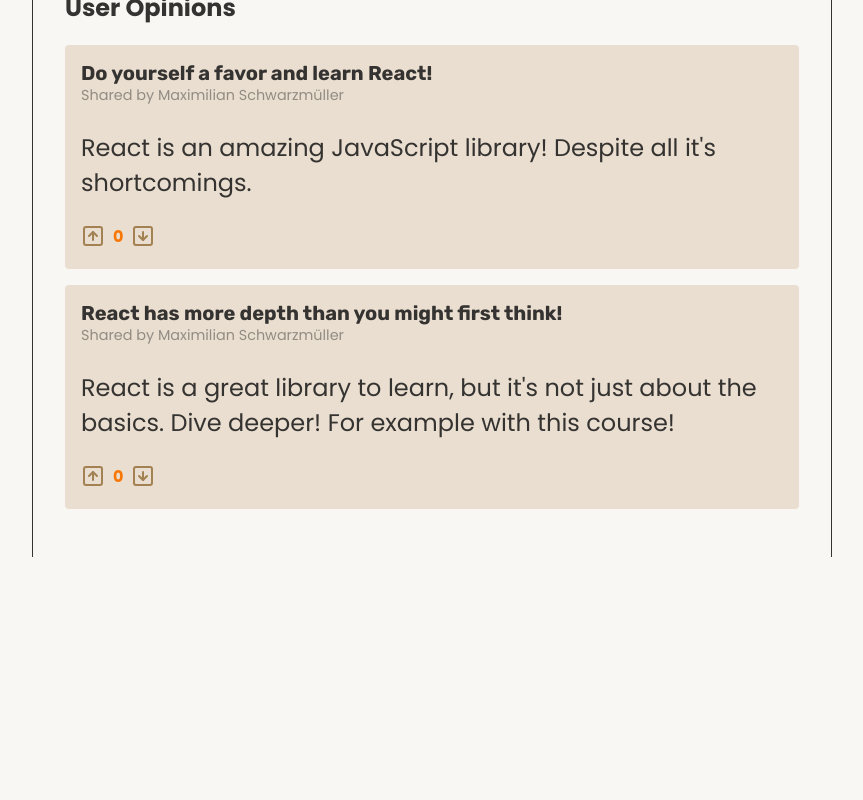
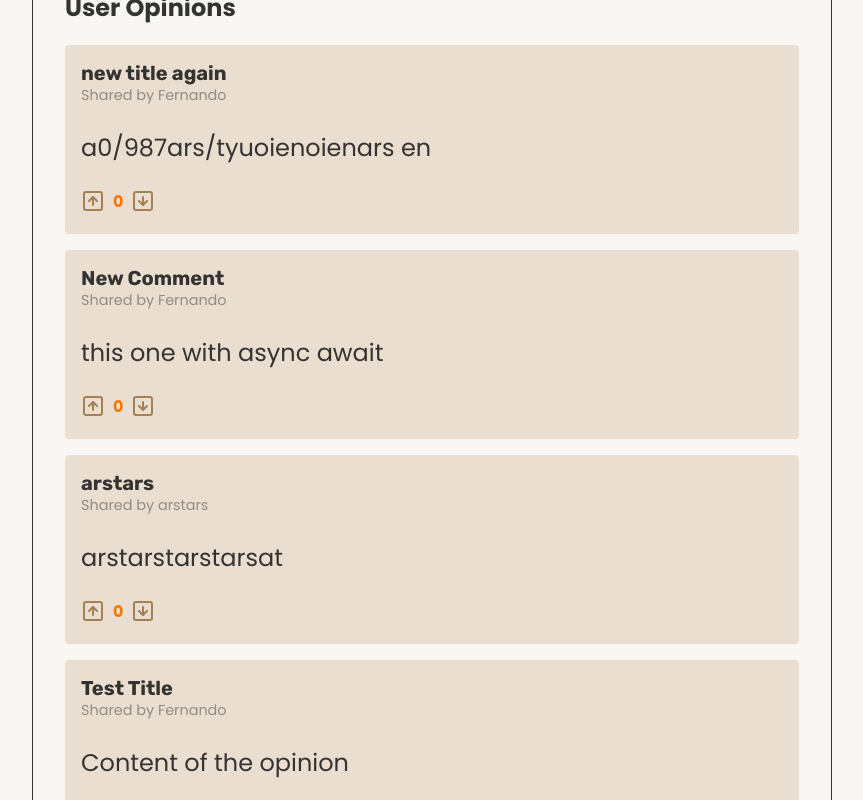
Before and after one commit to Maransatto/react-form-actions-advanced, a React (Vite) app: page / in a window 1280 px wide. Shown: the part 740-1540 px from the top of the page, without its empty margins (208-1071 px from the left). Before the commit the page ends 1345 px from the top, so only its background shows below. Built offline with nearby package versions, Linux system fonts and the light colour scheme; data requests are answered from the project's data file.

Commit message:
feat: 274. Working with asynchronous form Actions (plus pending state by my own)

```diff
--- a/backend/db.json
+++ b/backend/db.json
@@ -1,5 +1,33 @@
 {
   "opinions": [
+    {
+      "id": 1734587093429,
+      "votes": 0,
+      "userName": "Fernando",
+      "title": "new title again",
+      "body": "a0/987ars/tyuoienoienars en"
+    },
+    {
+      "id": 1734586984272,
+      "votes": 0,
+      "userName": "Fernando",
+      "title": "New Comment",
+      "body": "this one with async await"
+    },
+    {
+      "id": 1734586765001,
+      "votes": 0,
+      "userName": "arstars",
+      "title": "arstars",
+      "body": "arstarstarstarsat"
+    },
+    {
+      "id": 1734586688760,
+      "votes": 0,
+      "userName": "Fernando",
+      "title": "Test Title",
+      "body": "Content of the opinion"
+    },
     {
       "id": 1,
       "userName": "Maximilian Schwarzmüller",
--- a/src/components/NewOpinion.jsx
+++ b/src/components/NewOpinion.jsx
@@ -1,7 +1,12 @@
 import { useActionState } from "react";
 
+import { use } from "react";
+import { OpinionsContext } from "../store/opinions-context";
+
 export function NewOpinion() {
-  function shareOpinionAction(prevState, formData) {
+  const { addOpinion } = use(OpinionsContext);
+
+  async function shareOpinionAction(prevState, formData) {
     const userName = formData.get("userName");
     const title = formData.get("title");
     const body = formData.get("body");
@@ -31,14 +36,14 @@ export function NewOpinion() {
       };
     }
 
-    // submit it to the backend
+    await addOpinion({ userName, title, body });
 
     return {
       errors: null,
     };
   }
 
-  const [state, formAction] = useActionState(shareOpinionAction, {
+  const [state, formAction, pending] = useActionState(shareOpinionAction, {
     errors: null,
   });
 
@@ -53,6 +58,7 @@ export function NewOpinion() {
               type="text"
               id="userName"
               name="userName"
+              disabled={pending}
               defaultValue={state.enteredValues?.userName}
             />
           </p>
@@ -63,6 +69,7 @@ export function NewOpinion() {
               type="text"
               id="title"
               name="title"
+              disabled={pending}
               defaultValue={state.enteredValues?.title}
             />
           </p>
@@ -73,6 +80,7 @@ export function NewOpinion() {
             id="body"
             name="body"
             rows={5}
+            disabled={pending}
             defaultValue={state.enteredValues?.body}
           ></textarea>
         </p>
@@ -85,6 +93,8 @@ export function NewOpinion() {
           </ul>
         )}
 
+        {pending && <p>Saving...</p>}
+
         <p className="actions">
           <button type="submit">Submit</button>
         </p>
```
